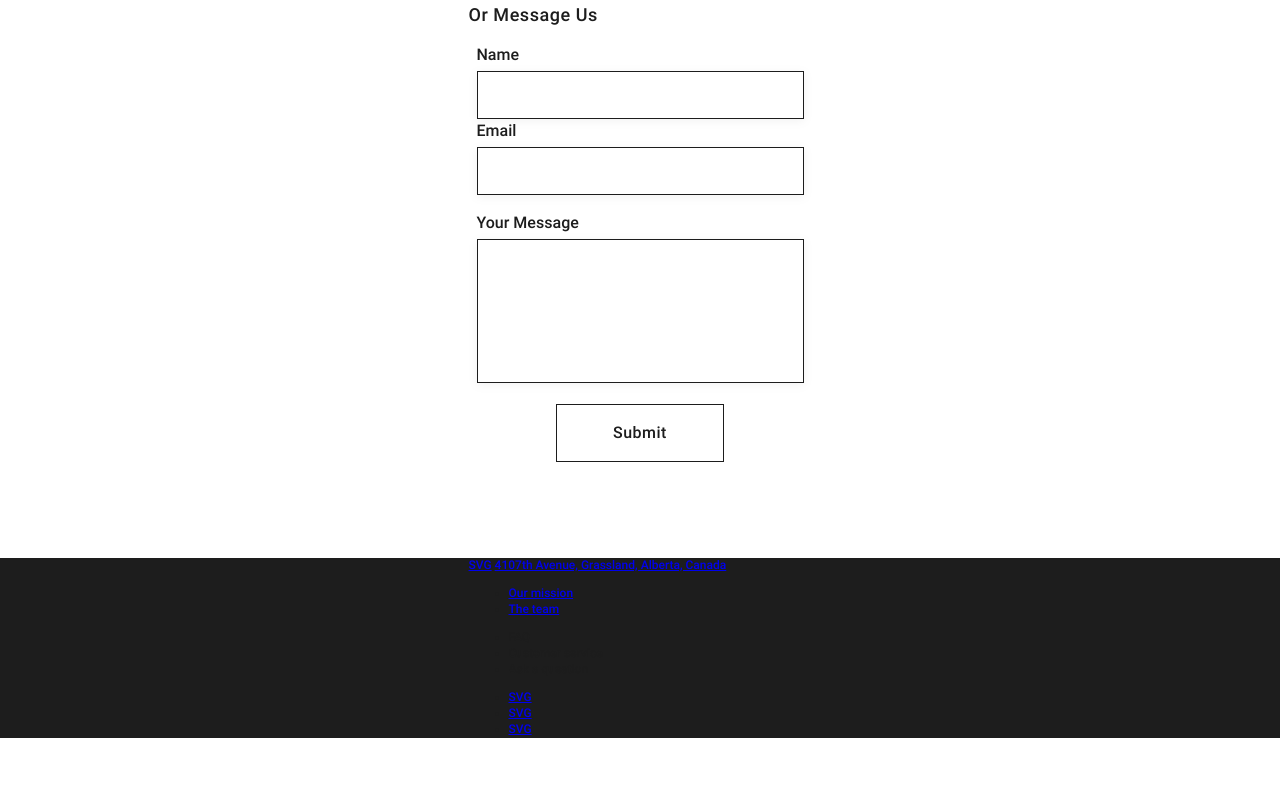
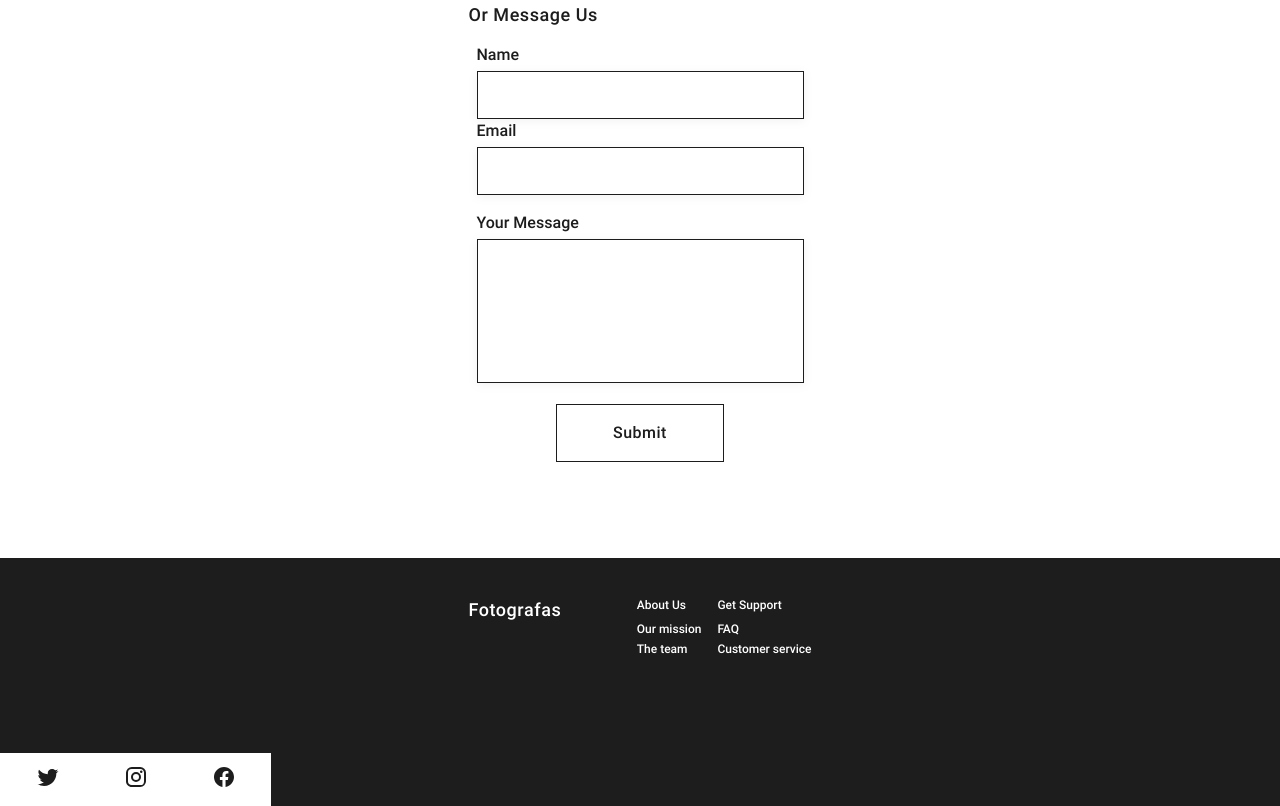
Before and after one commit to MykytaOlenykov/photografas-website, a plain HTML site: page index.html in a window 1280 px wide. Shown: the part 4131-4937 px from the top of the page. Before the commit the page ends 4881 px from the top, so only its background shows below. Drawn offline with Linux system fonts and the light colour scheme.

Commit message:
add styles footer

```diff
--- a/index.html
+++ b/index.html
@@ -439,34 +439,65 @@
     </section>
 
     <footer class="page-footer">
-      <div class="container">
-        <a href="#">SVG</a>
-        <a href="#">4107th Avenue, Grassland, Alberta, Canada</a>
+      <div class="container page-footer__container">
+        <a class="page-footer__logo" href="#">Fotografas</a>
+        <a class="page-footer__address" href="#">4107th Avenue, Grassland, Alberta, Canada</a>
 
-        <ul>
-          <li>
-            <a href="#">Our mission</a>
+        <div class="about-us-box">
+          <p class="about-us-box__descr">About Us</p>
+
+          <ul class="about-us-box__list">
+            <li class="about-us-box__item">
+              <a class="about-us-box__link" href="#">Our mission</a>
+            </li>
+
+            <li class="about-us-box__item">
+              <a class="about-us-box__link" href="#">The team</a>
+            </li>
+          </ul>
+        </div>
+
+        <div class="support-box">
+          <p class="support-box__descr">Get Support</p>
+
+          <ul class="support-box__list">
+            <li class="support-box__item">
+              <a class="support-box__link" href="#">FAQ</a>
+            </li>
+
+            <li class="support-box__item">
+              <a class="support-box__link" href="#">Customer service</a>
+            </li>
+
+            <li class="support-box__item support-box__item--hidden">
+              <a class="support-box__link" href="#">Ask a question</a>
+            </li>
+          </ul>
+        </div>
+
+        <ul class="social-network-list">
+          <li class="social-network-list__item">
+            <a class="social-network-list__link" href="#">
+              <svg class="social-network-list__icon" width="24" height="24">
+                <use href="./images/icons.svg#icon-twitter"></use>
+              </svg>
+            </a>
           </li>
-          <li>
-            <a href="#">The team</a>
+
+          <li class="social-network-list__item">
+            <a class="social-network-list__link" href="#">
+              <svg class="social-network-list__icon" width="24" height="24">
+                <use href="./images/icons.svg#icon-instagram"></use>
+              </svg>
+            </a>
           </li>
-        </ul>
 
-        <ul>
-          <li>FAQ</li>
-          <li>Customer service</li>
-          <li>Ask a question</li>
-        </ul>
-
-        <ul>
-          <li>
-            <a href="#">SVG</a>
-          </li>
-          <li>
-            <a href="#">SVG</a>
-          </li>
-          <li>
-            <a href="#">SVG</a>
+          <li class="social-network-list__item">
+            <a class="social-network-list__link" href="#">
+              <svg class="social-network-list__icon" width="24" height="24">
+                <use href="./images/icons.svg#icon-facebook"></use>
+              </svg>
+            </a>
           </li>
         </ul>
       </div>
--- a/sass/components/_gallery-section.scss
+++ b/sass/components/_gallery-section.scss
@@ -1,10 +1,11 @@
 .gallery-container {
+  display: flex;
+  justify-content: center;
+  align-items: center;
   padding: 5px 16px;
   background-color: $color-primary;
 }
 
 .gallery-center {
-  margin-right: auto;
-  margin-left: auto;
   max-width: 342px;
 }
--- a/sass/layout/_page-footer.scss
+++ b/sass/layout/_page-footer.scss
@@ -1,3 +1,112 @@
 .page-footer {
+  position: relative;
+
+  padding-top: 40px;
+  padding-bottom: 148px;
+
   background-color: $color-primary;
 }
+
+.page-footer__container {
+  display: flex;
+}
+
+.page-footer__logo {
+  flex-grow: 1;
+  margin-right: auto;
+
+  font-size: 18px;
+  line-height: 1.33;
+  letter-spacing: 0.03em;
+  text-decoration: none;
+  color: $color-secondary;
+}
+
+.page-footer__address {
+  display: none;
+}
+
+.about-us-box__descr,
+.support-box__descr {
+  margin-top: 0;
+  margin-bottom: 8px;
+
+  color: $color-secondary;
+}
+
+.about-us-box__list {
+  @extend %list;
+
+  margin-right: 16px;
+}
+
+.about-us-box__item:not(:last-child) {
+  margin-bottom: 4px;
+}
+
+.about-us-box__link,
+.support-box__link {
+  display: inline-block;
+
+  text-decoration: none;
+
+  color: $color-secondary;
+
+  transition: color $duration $timing-function;
+
+  &:hover,
+  &:focus {
+    color: $color-accent;
+  }
+}
+
+.support-box__list {
+  @extend %list;
+}
+
+.support-box__item {
+  margin-bottom: 4px;
+
+  &--hidden {
+    display: none;
+  }
+
+  &:nth-child(2) {
+    margin-bottom: 0;
+  }
+}
+
+.social-network-list {
+  @extend %list;
+
+  position: absolute;
+  bottom: 0;
+  left: 0;
+
+  display: flex;
+  align-items: center;
+  justify-content: center;
+  gap: 64px;
+  padding-top: 12px;
+  padding-bottom: 12px;
+  width: 271px;
+
+  background-color: $color-primary-bg;
+}
+
+.social-network-list__link {
+  display: block;
+
+  color: $color-primary;
+
+  transition: color $duration $timing-function;
+
+  &:hover,
+  &:focus {
+    color: $color-accent;
+  }
+}
+
+.social-network-list__icon {
+  fill: currentColor;
+}
```
Also changed, not shown: css/main.css, css/main.min.css, 2 other files.
